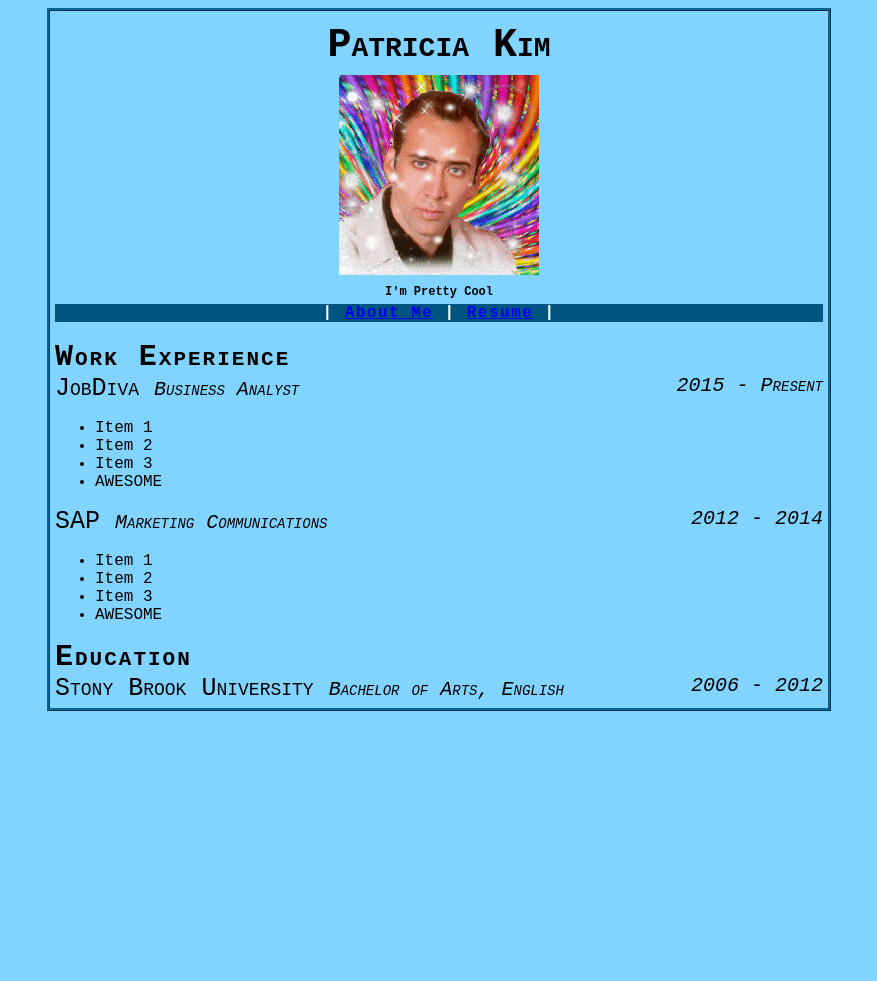
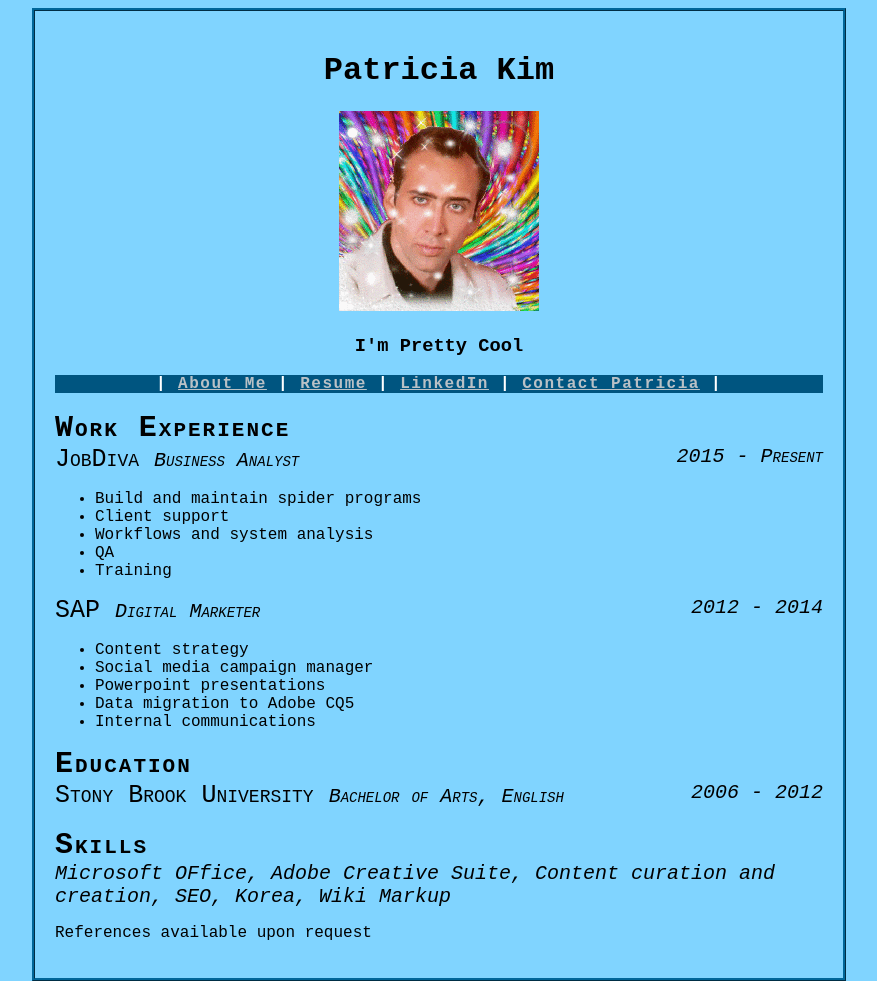
Before and after one commit to patkim88/FEWD85_Patricia, a plain HTML site: page week1_Pat/Patricia Assignment 1/resume.html in a window 1280 px wide. Shown: the whole page, without its empty margins (201-1078 px from the left). Before the commit the page ends 800 px from the top, so only its background shows below. Drawn offline with Linux system fonts and the light colour scheme.

Commit message:
almost done

```diff
--- a/week1_Pat/Patricia Assignment 1/main.css
+++ b/week1_Pat/Patricia Assignment 1/main.css
@@ -2,14 +2,12 @@ body {
   background-color: #80d4ff;
   border: ridge #006699;
   border-color: #006699;
-  padding: 10px;
+  padding: 20px;
   width: 60%;
   font-family: Courier New;
   text-align: center;
   margin-left: auto;
   margin-right: auto;
-  margin-bottom: auto;
-  margin-top: auto;
 }
 
 h1 {
@@ -28,7 +26,6 @@ nav {
   color: #ffffff;
   font-weight: bold;
   letter-spacing: 1.5px;
-  padding: 0px;
 }
 
 a {
@@ -39,13 +36,15 @@ a {
 .like-list {
   width: 50%;
   margin: 0 auto;
-  float: right;
+  text-align: left;
+  float: left;
 }
 
 .dislike-list {
   width: 50%;
   margin: 0 auto;
-  float: left;
+  text-align: left;
+  float: right;
 }
 
 p {
--- a/week1_Pat/Patricia Assignment 1/resume.css
+++ b/week1_Pat/Patricia Assignment 1/resume.css
@@ -1,23 +1,13 @@
 body {
   background-color: #80d4ff;
   border: ridge #006699;
-  padding: 5px;
+  border-color: #006699;
+  padding: 20px;
   width: 60%;
   font-family: Courier New;
   text-align: center;
   margin-left: auto;
   margin-right: auto;
-}
-
-h1 {
-  font-size: 40px;
-  font-variant: small-caps;
-  line-height: 5px;
-}
-
-h3 {
-  font-size: 12px;
-  line-height: 0px;
 }
 
 nav {
@@ -26,6 +16,11 @@ nav {
   font-weight: bold;
   letter-spacing: 1.5px;
   padding: 0px;
+}
+
+a {
+  color: #b9c1c6;
+
 }
 
 section {
--- a/week1_Pat/Patricia Assignment 1/resume.html
+++ b/week1_Pat/Patricia Assignment 1/resume.html
@@ -14,10 +14,12 @@ Patricia Resume
     <img src="nicolas.jpg" img alt="Picture of Patricia, jk, it's Nicolas Cage">
     <h3>I'm Pretty Cool</h3>
   </header>
-
+<!--does the nav tag go in the header-->
   <nav>
     | <a href="index.html/">About Me</a> |
     <a href="resume.html/">Resume</a> |
+    <a href="http://wwww.linkedin.com/in/patriciakim">LinkedIn</a> |
+    <a href="mailto:kimpatricia@gmail.com">Contact Patricia</a> |
   </nav>
 
 </head>
@@ -39,23 +41,25 @@ Patricia Resume
 	</span>
 
 	<ul class="responsibilities">
-		<li>Item 1</li>
-		<li>Item 2</li>
-		<li>Item 3</li>
-		<li>AWESOME</li>
+		<li>Build and maintain spider programs</li>
+		<li>Client support</li>
+		<li>Workflows and system analysis</li>
+		<li>QA</li>
+		<li>Training</li>
 	</ul>
 
 	<span class="company">
-	SAP <span class="job-title">Marketing Communications <span class="dates">2012 - 2014
+	SAP <span class="job-title">Digital Marketer <span class="dates">2012 - 2014
 	</span>
 	</span>
 	</span>
 
 	<ul>
-		<li>Item 1</li>
-		<li>Item 2</li>
-		<li>Item 3</li>
-		<li>AWESOME</li>
+		<li>Content strategy</li>
+		<li>Social media campaign manager</li>
+		<li>Powerpoint presentations</li>
+		<li>Data migration to Adobe CQ5</li>
+		<li>Internal communications</li>
 	</ul>
 
 	<span class="header">
@@ -67,6 +71,19 @@ Patricia Resume
 	</span>
 	</span>
 	</span>
+<br>
+<br>
+	<span class="header">
+	Skills
+	</span>
+<br>
+	<span class="job-title">
+	Microsoft OFfice, Adobe Creative Suite, Content curation and creation, SEO, Korea, Wiki Markup
+	</span>
+
+<p>
+References available upon request
+</p>
 
 </section>
 </body>
```
Also changed, not shown: week1_Pat/Patricia Assignment 1/index.html (+10 -8 lines).
